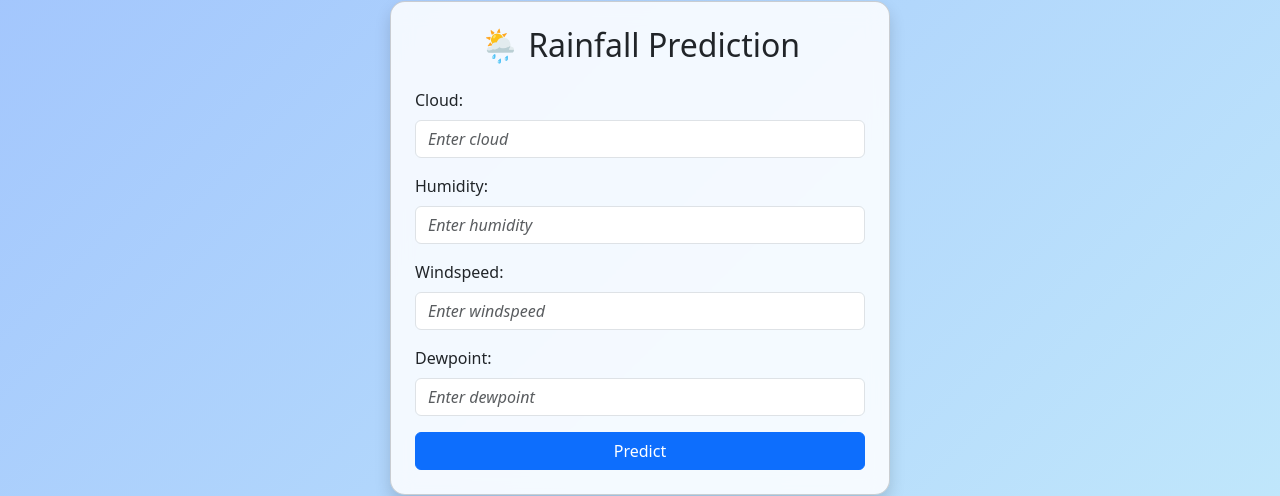
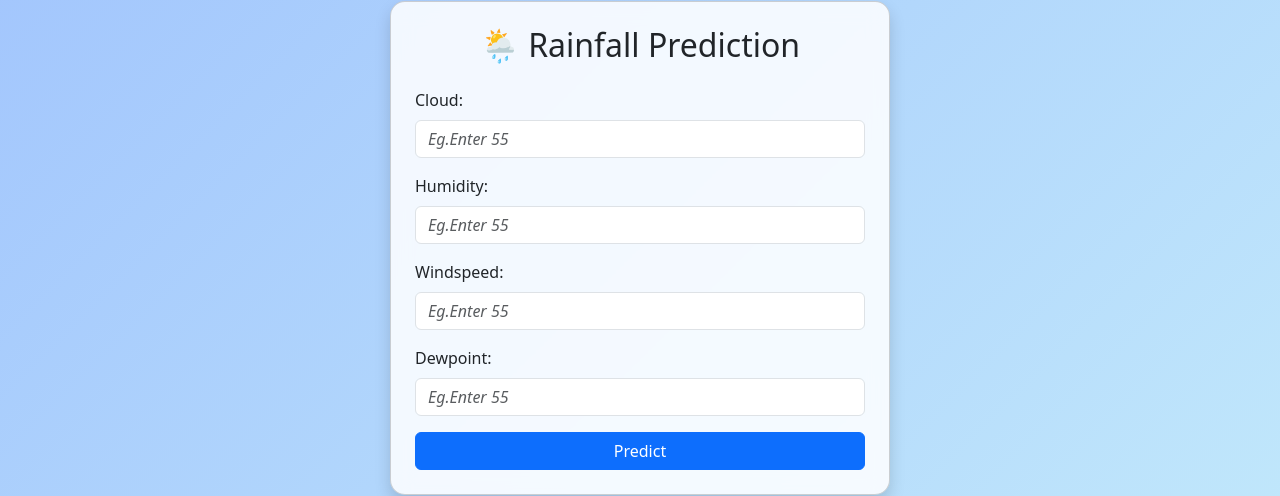
Before and after one commit to Yash2004Codes/Rainfall_prediction, a React (Vite) app in the folder frontend/: page / in a window 1280 px wide. Shown: the part 152-648 px from the top of the page. Built offline with nearby package versions, Linux system fonts and the light colour scheme.

Commit message:
placehodler improved

```diff
--- a/frontend/src/App.jsx
+++ b/frontend/src/App.jsx
@@ -63,7 +63,7 @@ const RainfallPrediction = () => {
                 value={formData[key]}
                 onChange={handleChange}
                 className="form-control"
-                placeholder={`Enter ${key}`}
+                placeholder={`Eg.Enter 55`}
                 required
               />
             </div>
```
